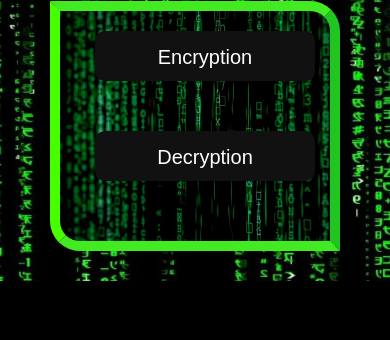
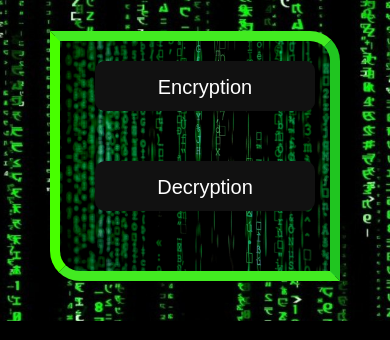
Before and after one commit to Toxic-Whitelgnd/Encry_Decry_html, a plain HTML site: page Context.html in a window 390 px wide. Shown: the part 98-438 px from the top of the page. Drawn offline with Linux system fonts and the light colour scheme; a web font is replaced by a local one.

Commit message:
context updates

```diff
--- a/Context_css.css
+++ b/Context_css.css
@@ -322,6 +322,8 @@ footer{
         width: 250px;
         height: auto;
         margin: 0%;
+        margin-top: 30px;
+        margin-bottom: 40px;
         padding: 10px;
     }
     footer{
```
